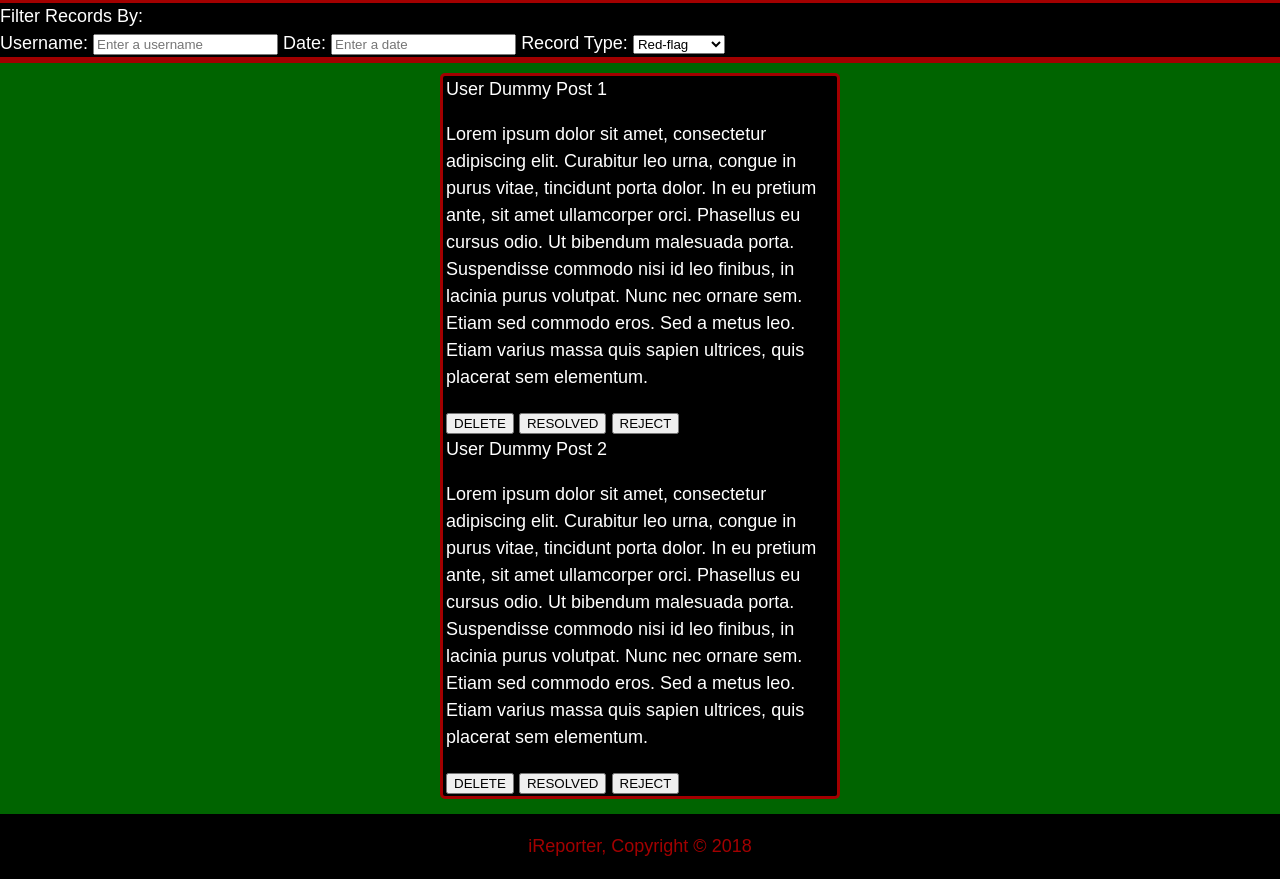
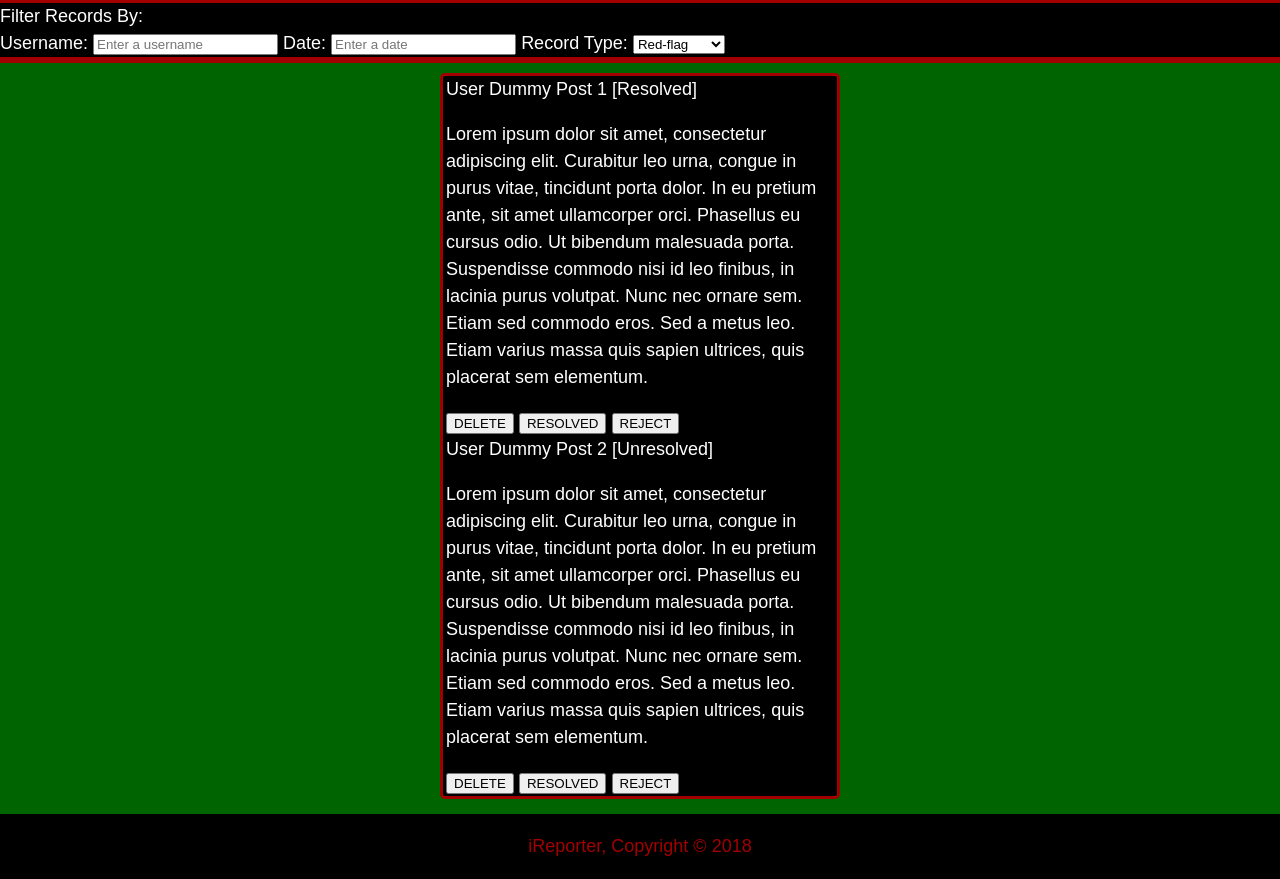
Before and after one commit to Kyppy/Kyppy.github.io, a plain HTML site: page UI/admin_home.html in a window 1280 px wide. Shown: the part 66-945 px from the top of the page. Drawn offline with Linux system fonts and the light colour scheme.

Commit message:
Added post status to post title

```diff
--- a/UI/admin_home.html
+++ b/UI/admin_home.html
@@ -47,14 +47,14 @@
     <section id="post_display">
         <div class="posts">
             <div>
-                <h>User Dummy Post 1</h>
+                <h>User Dummy Post 1 [Resolved]</h>
                 <p>Lorem ipsum dolor sit amet, consectetur adipiscing elit. Curabitur leo urna, congue in purus vitae, tincidunt porta dolor. In eu pretium ante, sit amet ullamcorper orci. Phasellus eu cursus odio. Ut bibendum malesuada porta. Suspendisse commodo nisi id leo finibus, in lacinia purus volutpat. Nunc nec ornare sem. Etiam sed commodo eros. Sed a metus leo. Etiam varius massa quis sapien ultrices, quis placerat sem elementum. </p>
                 <button type="submit">DELETE</button>
                 <button type="submit">RESOLVED</button>
                 <button type="submit">REJECT</button>
             </div>
             <div>
-                <h>User Dummy Post 2</h>
+                <h>User Dummy Post 2 [Unresolved]</h>
                 <p>Lorem ipsum dolor sit amet, consectetur adipiscing elit. Curabitur leo urna, congue in purus vitae, tincidunt porta dolor. In eu pretium ante, sit amet ullamcorper orci. Phasellus eu cursus odio. Ut bibendum malesuada porta. Suspendisse commodo nisi id leo finibus, in lacinia purus volutpat. Nunc nec ornare sem. Etiam sed commodo eros. Sed a metus leo. Etiam varius massa quis sapien ultrices, quis placerat sem elementum. </p>
                 <button type="submit">DELETE</button>
                 <button type="submit">RESOLVED</button>
```
Also changed, not shown: UI/user_home.html (+2 -2 lines).
